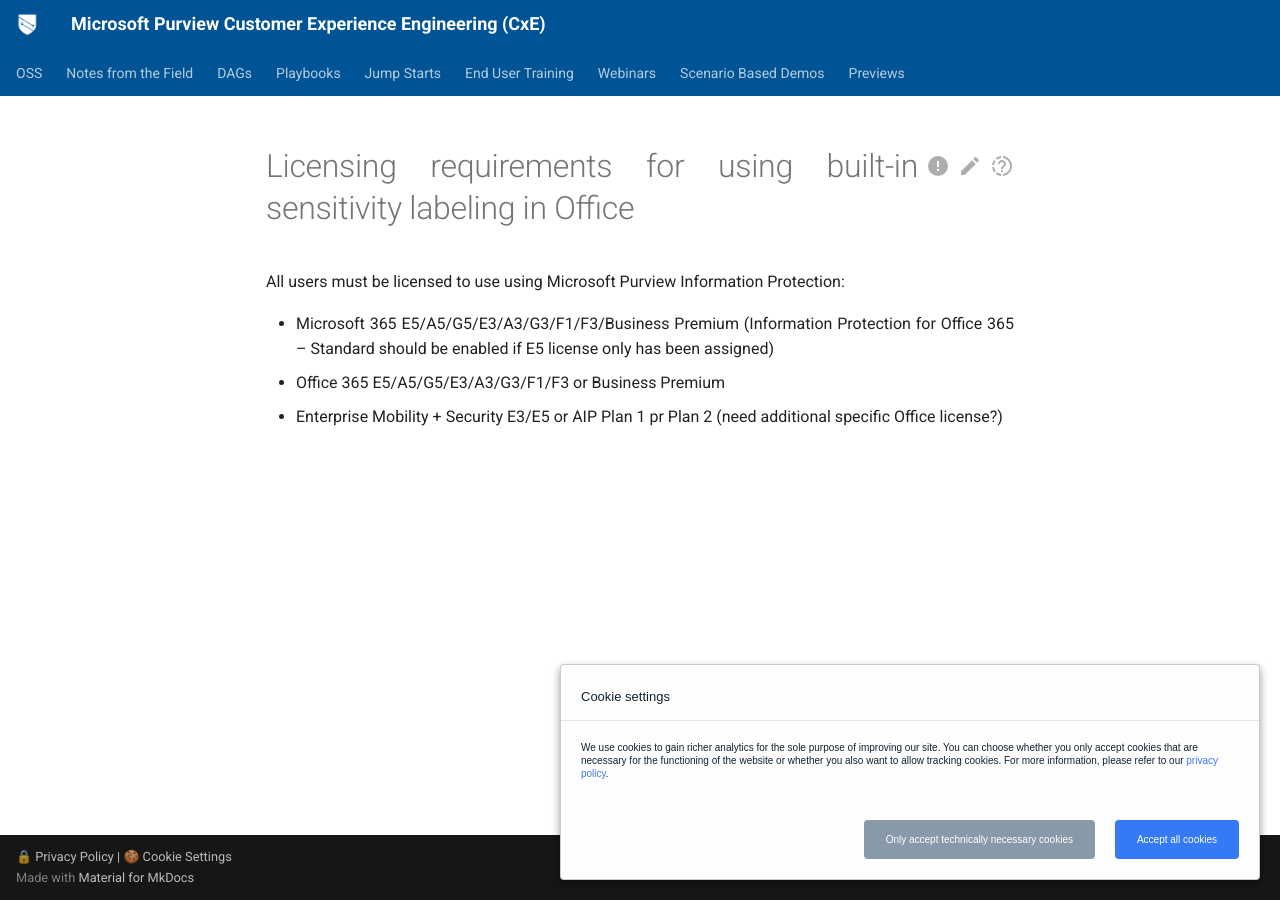
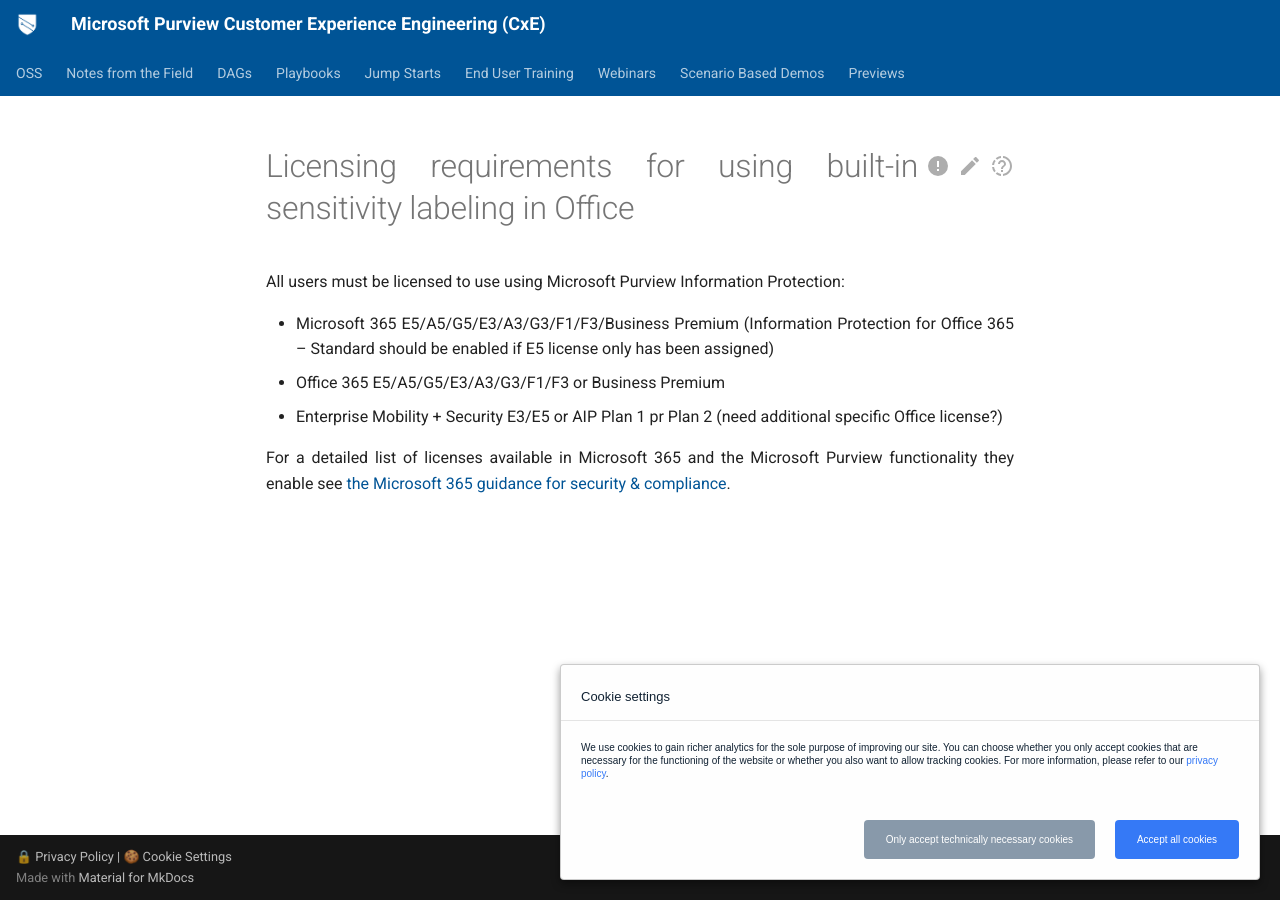
Before and after one commit to microsoft/ComplianceCxE, an MkDocs documentation site: the page built from docs/playbooks/AIP2MIPResources/LicensingPrereqs.md, in a window 1280 px wide. Built offline with MkDocs 1.6.1 and Material for MkDocs 9.7.7, drawn with Linux system fonts in a browser that asks for light colours.

Commit message:
Update LicensingPrereqs.md

```diff
--- a/docs/playbooks/AIP2MIPResources/LicensingPrereqs.md
+++ b/docs/playbooks/AIP2MIPResources/LicensingPrereqs.md
@@ -5,3 +5,5 @@
 - Microsoft 365 E5/A5/G5/E3/A3/G3/F1/F3/Business Premium (Information Protection for Office 365 – Standard should be enabled if E5 license only has been assigned)
 - Office 365 E5/A5/G5/E3/A3/G3/F1/F3 or Business Premium
 - Enterprise Mobility + Security E3/E5 or AIP Plan 1 pr Plan 2 (need additional specific Office license?)
+
+For a detailed list of licenses available in Microsoft 365 and the Microsoft Purview functionality they enable see [the Microsoft 365 guidance for security & compliance](https://learn.microsoft.com/en-us/office365/servicedescriptions/microsoft-365-service-descriptions/microsoft-365-tenantlevel-services-licensing-guidance/microsoft-365-security-compliance-licensing-guidance#microsoft-purview-information-protection-sensitivity-labeling).
```
